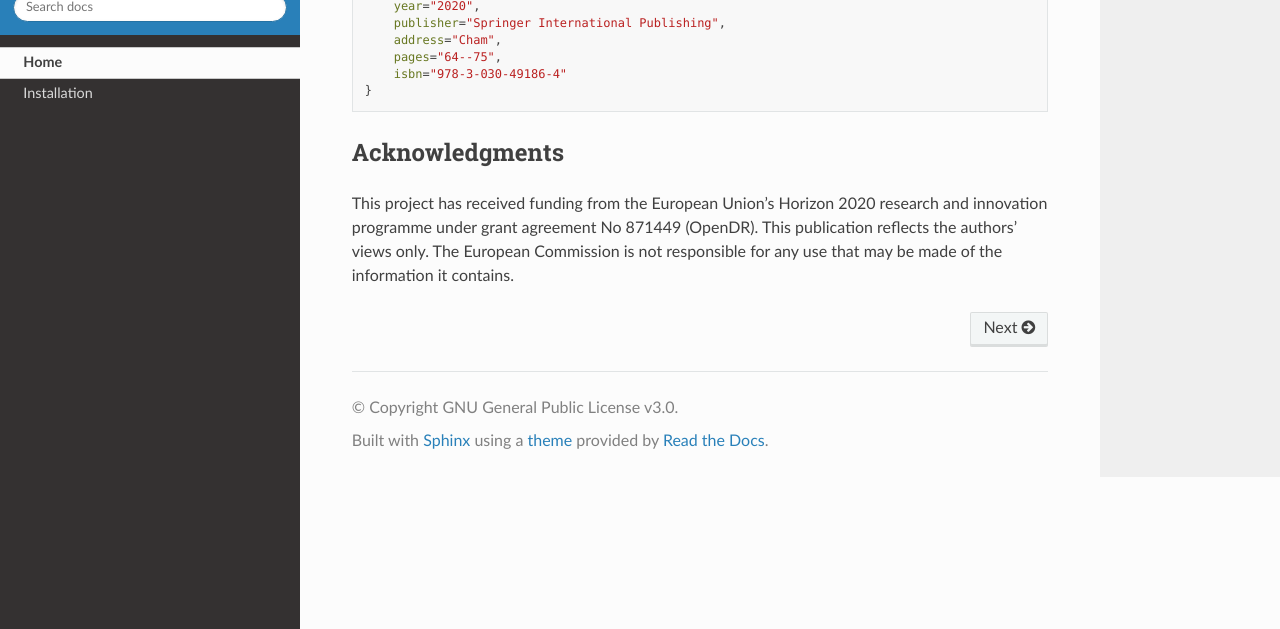
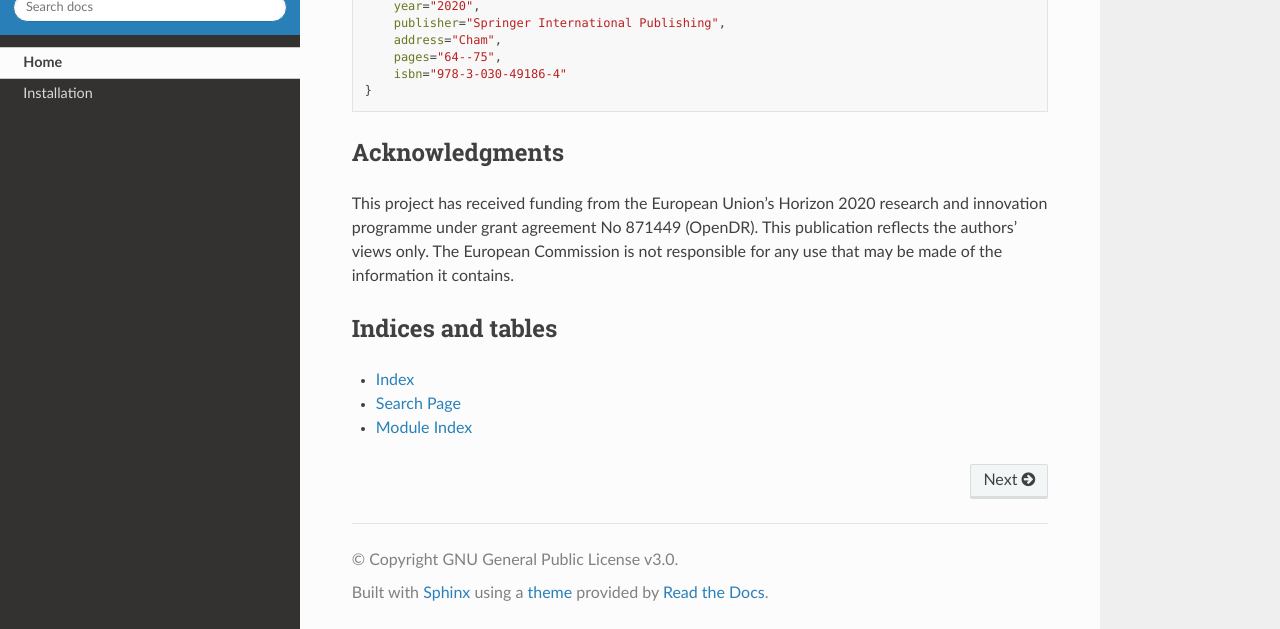
Before and after one commit to aidudezzz/deepbots, a Sphinx documentation site: the page built from docs/index.rst, in a window 1280 px wide and 900 px high, scrolled down 1100 px, cut to the strip 271-900 px from the top of the window. Built offline with Sphinx 7.4.7 and the Read the Docs theme 2.0.0, drawn with Linux system fonts in a browser that asks for light colours; pages that are not in the unit, such as notebooks, are missing from menus.

Commit message:
Trying to fix toctree and added indices and tables good luck

```diff
--- a/docs/index.rst
+++ b/docs/index.rst
@@ -27,7 +27,7 @@ Contents
 
    Home <self>
    installation
-   deepbots
+   deepbots/
 
 Official resources
 ------------------
@@ -68,3 +68,10 @@ This project has received funding from the European Union's Horizon 2020
 research and innovation programme under grant agreement No 871449 (OpenDR).
 This publication reflects the authors’ views only. The European Commission is
 not responsible for any use that may be made of the information it contains.
+
+Indices and tables
+-------------------
+
+* :ref:`genindex`
+* :ref:`search`
+* :ref:`modindex`
```
